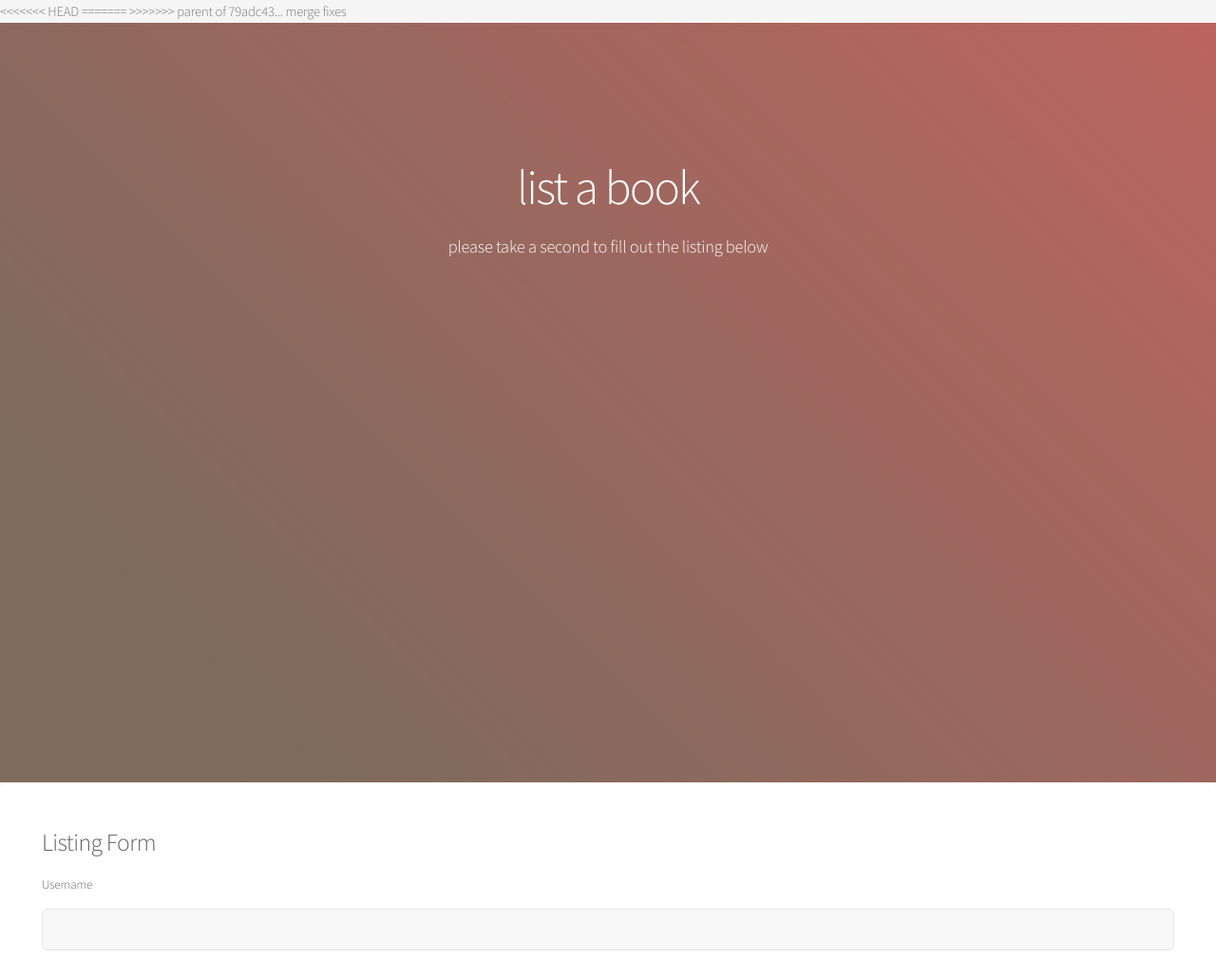
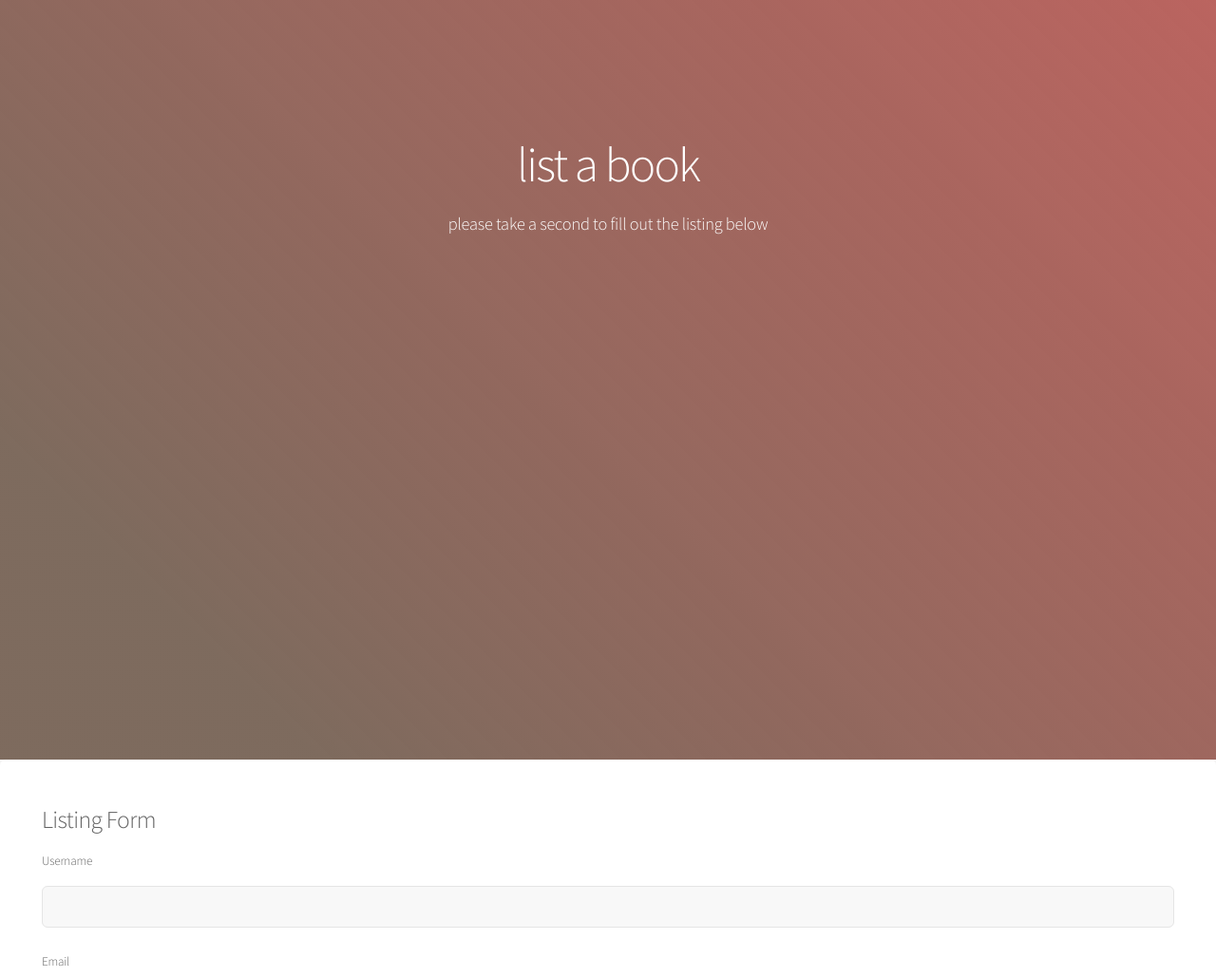
Before and after one commit to KUVarsityHackers/shelf, a Flask app: page /list.html in a window 1280 px wide. Shown: the top 1029 px of the page at 95% size. Run offline with Flask 2, Linux system fonts and the light colour scheme; some libraries are stand-ins or nearby versions.

Commit message:
merge conflict resolved

```diff
--- a/templates/list.html
+++ b/templates/list.html
@@ -12,12 +12,8 @@
     <meta name="viewport" content="width=device-width, initial-scale=1" />
     <link rel="stylesheet" href="../static/main.css" />
     <script src="https://code.jquery.com/jquery-1.10.2.js"></script>
-<<<<<<< HEAD
     <!--<script src="cookies.js"></script>-->
-=======
-    <script src="cookies.js"></script>
 
->>>>>>> parent of 79adc43... merge fixes
 </head>
 <!-- <body onunload="saveData()"> -->
 
```
